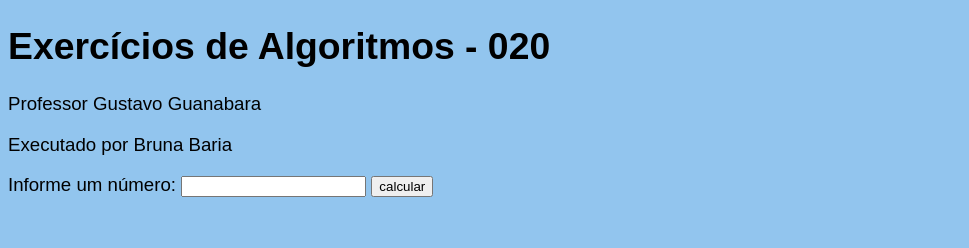
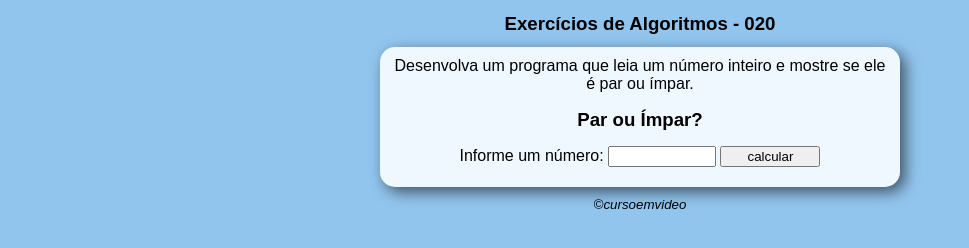
Before and after one commit to BrunaBaria/JavaScript, a plain HTML site: page Curso JavaScript/Exercícios Algorítmos/Ex.020 - Par ou ímpar/ex.020.al.html in a window 1280 px wide. Shown: the whole page, without its empty margins (0-969 px from the left). Drawn offline with Linux system fonts and the light colour scheme.

Commit message:
update. ex.020

```diff
--- a/Curso JavaScript/Exercícios Algorítmos/Ex.004 - somar 2 números/estiloex.04.css
+++ b/Curso JavaScript/Exercícios Algorítmos/Ex.004 - somar 2 números/estiloex.04.css
@@ -4,21 +4,27 @@ body{
     background-color: rgb(235, 163, 163);
    }
    h1{
-    font:normal;
+    font:bolder 14pt arial;
+    text-align: center;
    }
    section{
     background-color: rgb(196, 197, 212);
     border-radius: 15px;
     padding: 10px;
     box-shadow:5px 5px 10px rgba(0, 0, 0, 0.466);
-    width: 600px;
+    width: 500px;
+    margin: auto;
    }
    footer{
+    text-align: center;
+    font: italic 10pt arial;
     font-style: italic;
+    margin-top: 10px;
+
    }
    p{
-    font:normal 14pt arial;
+    font:normal 12pt arial;
    }
-   div#resultado{
-    margin-top: 20px;
+   div#Resultado{
+    margin-top: 10px;
    }
--- a/Curso JavaScript/Exercícios Algorítmos/Ex.020 - Par ou ímpar/ex.020.al.html
+++ b/Curso JavaScript/Exercícios Algorítmos/Ex.020 - Par ou ímpar/ex.020.al.html
@@ -6,34 +6,24 @@
     <meta name="viewport" content="width=device-width, initial-scale=1.0">
     <meta http-equiv="X-UA-Compatible" content="ie=edge">
     <title>Algorítimos</title>
-<style>
-    body{background-color: rgb(146, 197, 238);
-        font: normal 14pt arial;
-    }
-    h1{font:bolder 16pt}
-</style>
+    <link rel="stylesheet" href="style.ex.020.css">
 </head>
+<header>
+    <h1>
+        Exercícios de Algoritmos - 020
+    </h1>
+</header>
 <body>
-<h1>
-    Exercícios de Algoritmos - 020
-</h1>
-    <p>Professor Gustavo Guanabara</p>
-    <p>Executado por Bruna Baria</p>
-    <!--Desenvolva um programa que leia um número inteiro e mostre se ele é par ou ímpar.-->
-    Informe um número: <input type="number" name="txtnumero" id="txtnumero">
-    <input type="button" value="calcular" onclick="calcular()">
-    <div id="res"></div>
+    <section>
+        Desenvolva um programa que leia um número inteiro e mostre se ele é par ou ímpar.</p>
+        <h2>Par ou Ímpar?</h2>
+
+        Informe um número: <input type="number" name="txtnumero" id="txtnumero" min="0">
+        <input type="button" value="calcular" onclick="calcular()">
+        <div id="res"></div>
+
+    </section>
+    <footer>&copy;cursoemvideo</footer>
 </body>
-<script>
-    function calcular(){
-        var txtnumero =document.querySelector('input#txtnumero')
-        var n=Number(txtnumero.value)
-        var res = document.querySelector('div#res')
-        if(n % 2 == 0){
-            res.innerHTML =`O número ${n} é par`
-        }else{
-            res.innerHTML= `O número ${n} é ímpar`
-        }
-    }
-</script>
+<script src="script.ex.020.js"></script>
 </html>
--- /dev/null
+++ b/Curso JavaScript/Exercícios Algorítmos/Ex.020 - Par ou ímpar/script.ex.020.js
@@ -0,0 +1,10 @@
+function calcular(){
+    var txtnumero =document.querySelector('input#txtnumero')
+    var n=Number.parseInt(txtnumero.value)
+    var res = document.querySelector('div#res')
+    if(n % 2 == 0){
+        res.innerHTML =`O número <strong>${n}</strong> é <strong>par</strong>`
+    }else{
+        res.innerHTML= `O número <strong>${n}</strong> é <strong>ímpar</strong>`
+    }
+}
--- /dev/null
+++ b/Curso JavaScript/Exercícios Algorítmos/Ex.020 - Par ou ímpar/style.ex.020.css
@@ -0,0 +1,32 @@
+body{
+    background-color: rgb(146, 197, 238);
+    font: normal 12pt arial;
+}
+h1{
+    font:bolder 14pt arial;
+    text-align: center;
+}
+h2{
+    font:bolder 14pt arial;
+    text-align: center;
+}
+section{
+    background-color: aliceblue;
+    padding: 10px;
+    width: 500px;
+    margin: auto;
+    border-radius: 15px;
+    box-shadow: 5px 5px 15px rgba(0, 0, 0, 0.583);
+    text-align: center;
+}
+footer{
+    margin-top: 10px;
+    text-align: center;
+    font: italic 10pt arial;
+}
+div#res{
+    margin-top: 10px;
+}
+input{
+    width: 100px;
+}
```
Also changed, not shown: Curso JavaScript/Exercícios Algorítmos/Ex.004 - somar 2 números/ex.004.DOM.html (+3 -14 lines), Curso JavaScript/Exercícios Algorítmos/Ex.004 - somar 2 números/script.ex.004.js (added, +9 -0 lines).
